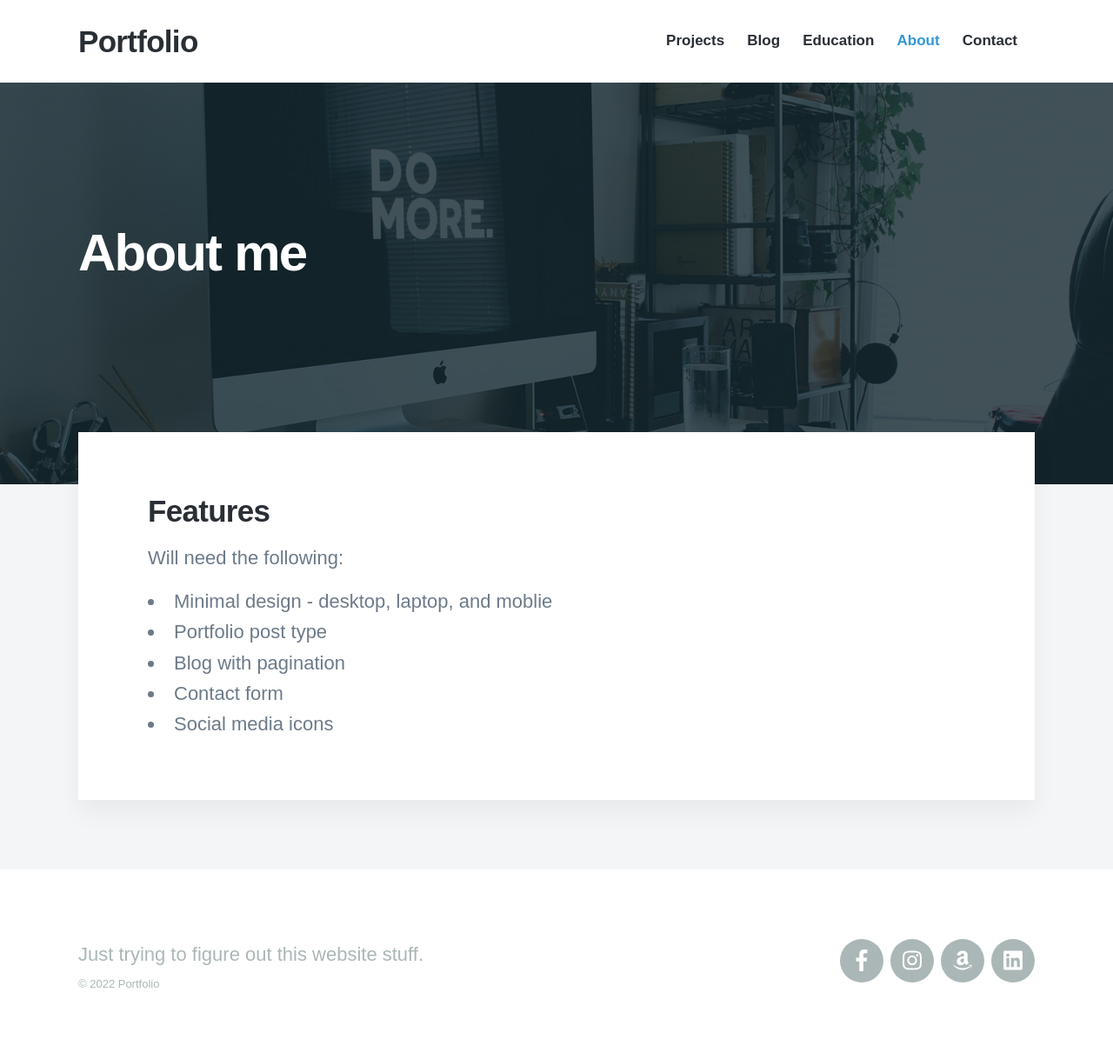
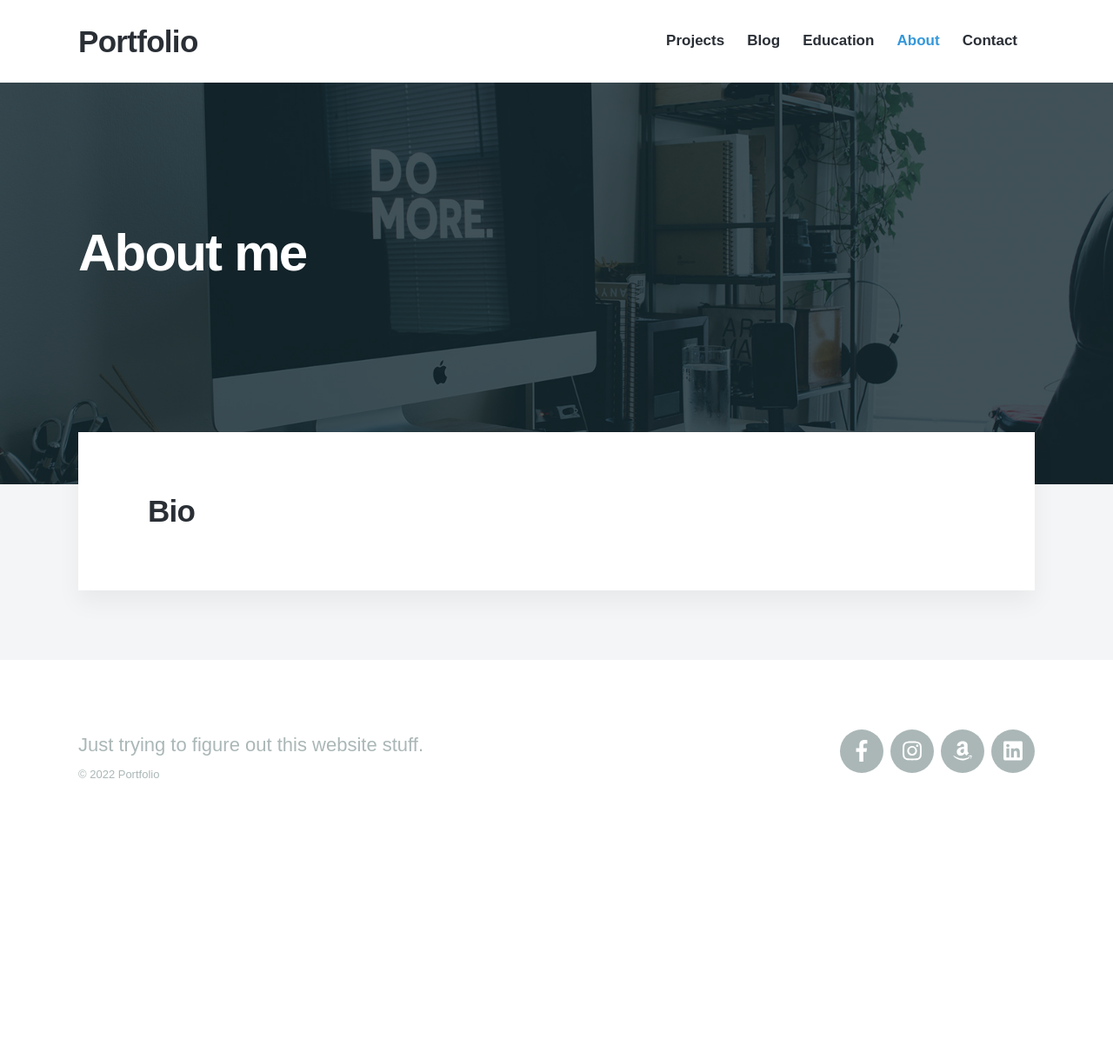
Before and after one commit to jcsodenkamp/jcsodenkamp.github.io, a Jekyll site: the page built from _pages/about.md, in a window 1280 px wide. Shown: the whole page at 87% size. Built offline with Jekyll 4.4.1, drawn with Linux system fonts in a browser that asks for light colours; nearby versions of some CDN libraries; some web fonts are replaced; after the commit the page ends 977 px from its top, so only the background shows below that.

Commit message:
Update about.md

```diff
--- a/_pages/about.md
+++ b/_pages/about.md
@@ -5,12 +5,4 @@ description: Personal is the perfect theme for developers, designers and other c
 featured_image: /images/demo/about.jpg
 ---
 
-## Features
-
-Will need the following:
-
-* Minimal design - desktop, laptop, and moblie
-* Portfolio post type
-* Blog with pagination
-* Contact form
-* Social media icons
+## Bio
```
